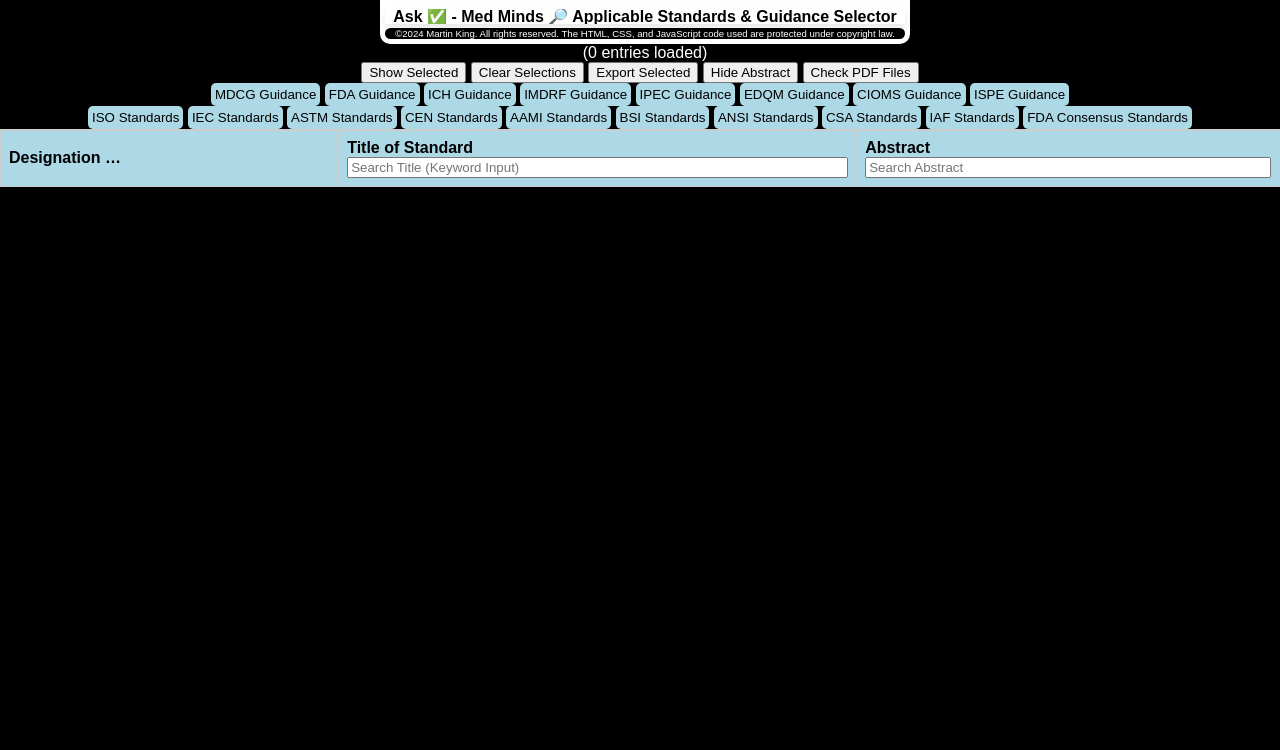
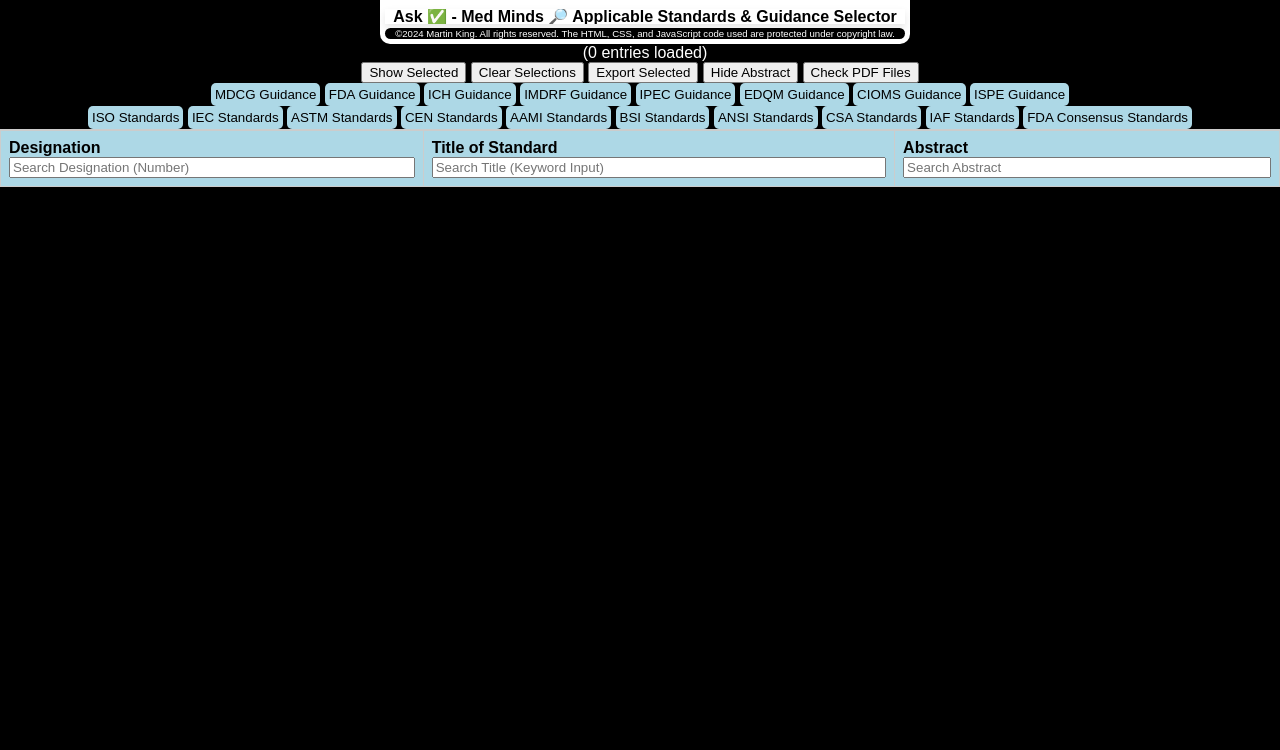
Before and after one commit to MartinCKing/Standards-Selector, a plain HTML site: page index.html in a window 1280 px wide. Shown: the part 50-800 px from the top of the page. Drawn offline with nearby package versions, Linux system fonts and the light colour scheme; no server answers.

Commit message:
Add files via upload

```diff
--- a/styles.css
+++ b/styles.css
@@ -37,7 +37,6 @@
 }
 
 table {
-    table-layout: auto;
     width: 100%;
     border-collapse: collapse;
     background-color: white;
@@ -65,8 +64,7 @@
 
 /* Set the Designation column width to fit the content */
 th:first-child, td:first-child {
-    white-space: nowrap;
-    max-width: 200px; /* Adjust this value as needed */
+    max-width: 300px; /* Adjust this value as needed */
     overflow: hidden;
     text-overflow: ellipsis; /* Adds '...' for overflowed content */
 }
```
